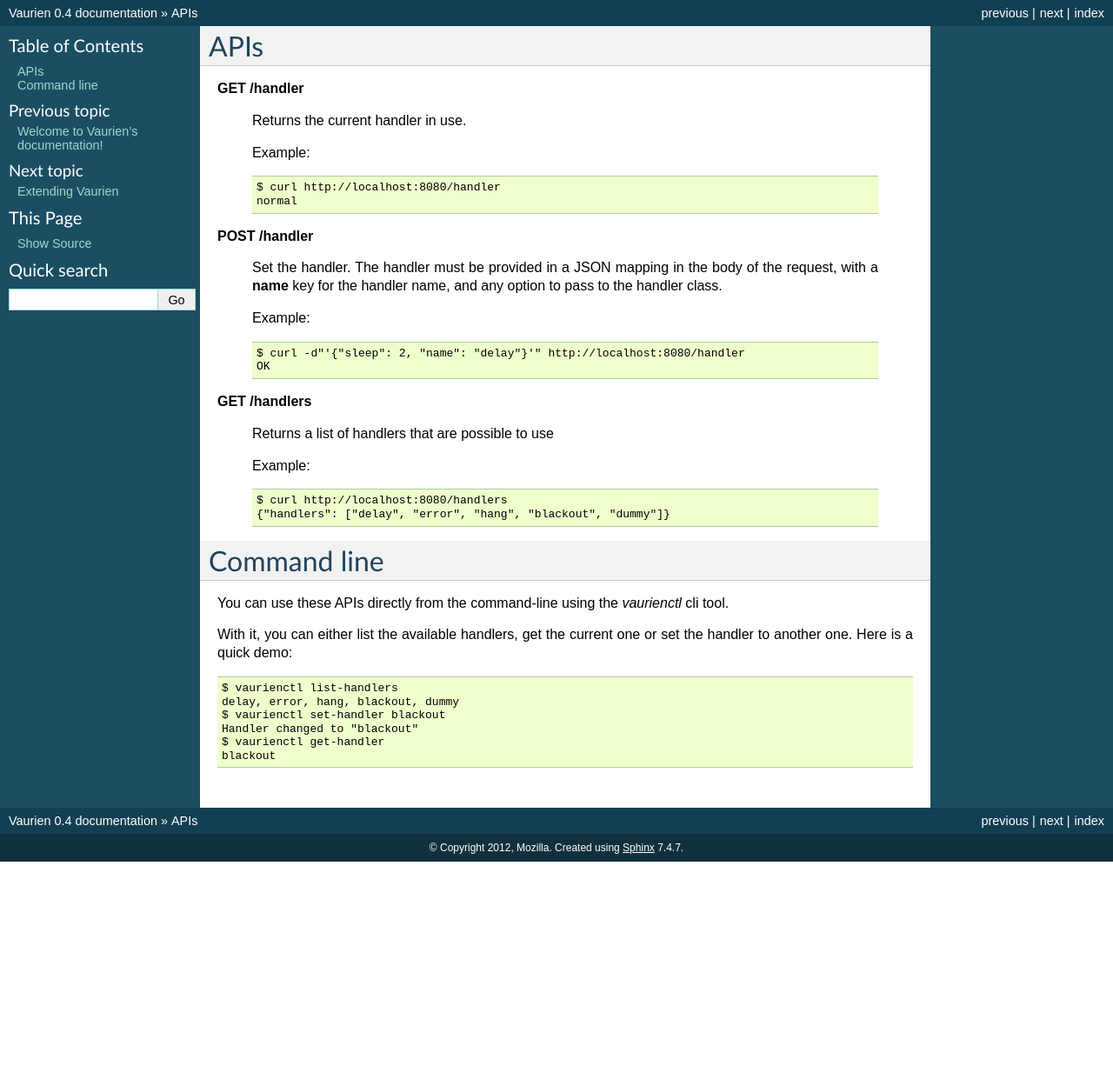
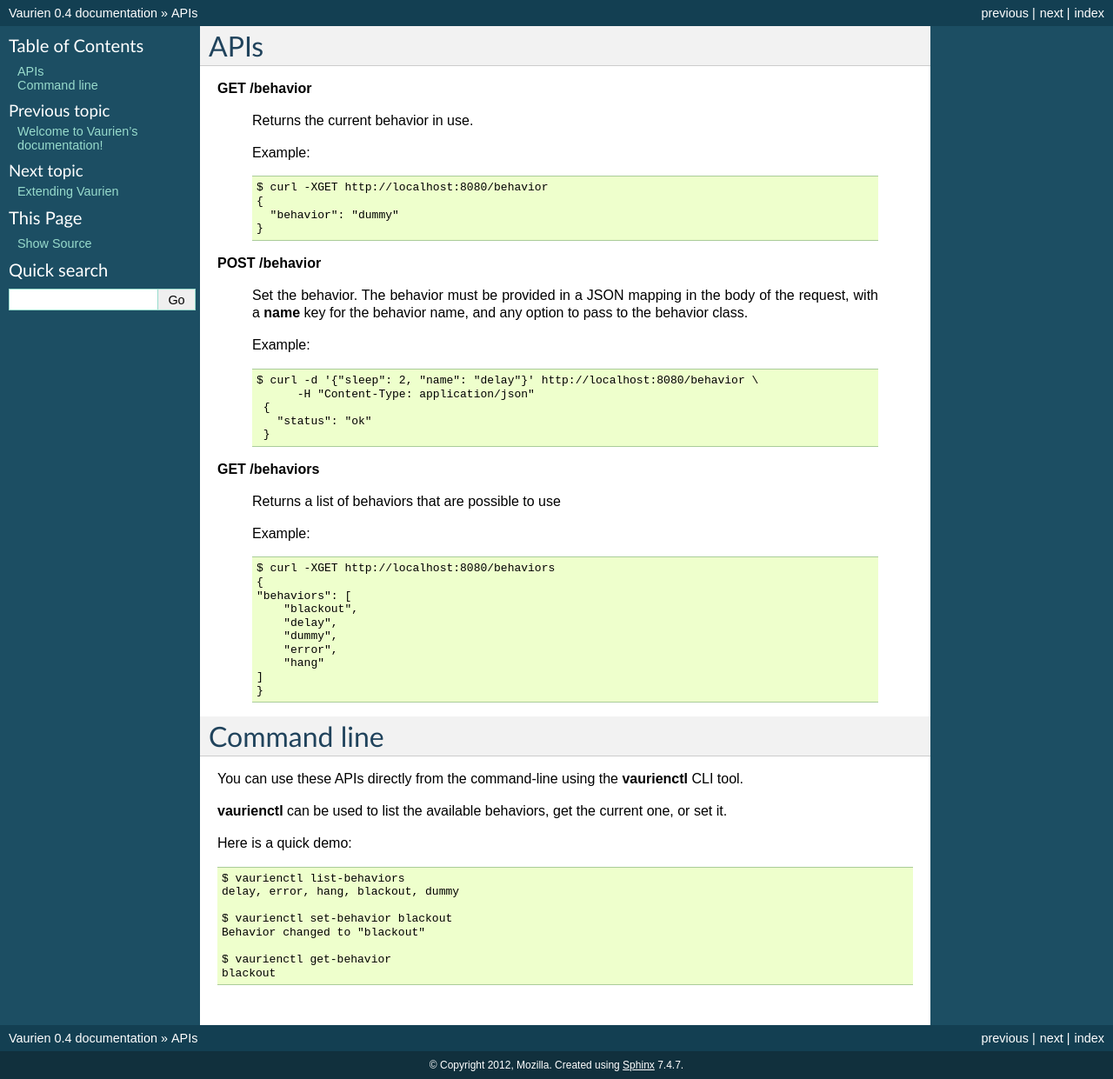
Before and after one commit to community-libs/vaurien, a Sphinx documentation site: the page built from docs/source/apis.rst, in a window 1280 px wide. Shown: the whole page at 87% size. Built offline with Sphinx 7.4.7, drawn with Linux system fonts in a browser that asks for light colours; pages that are not in the unit, such as notebooks, are missing from menus; before the commit the page ends 991 px from its top, so only the background shows below that.

Commit message:
more doc consolidation

```diff
--- a/docs/source/apis.rst
+++ b/docs/source/apis.rst
@@ -4,50 +4,67 @@
 ====
 
 
-**GET** **/handler**
+**GET** **/behavior**
 
-   Returns the current handler in use.
+   Returns the current behavior in use.
 
    Example::
 
-      $ curl http://localhost:8080/handler
-      normal
+       $ curl -XGET http://localhost:8080/behavior
+       {
+         "behavior": "dummy"
+       }
 
 
-**POST** **/handler**
+**POST** **/behavior**
 
-   Set the handler. The handler must be provided in a JSON mapping
-   in the body of the request, with a **name** key for the handler
-   name, and any option to pass to the handler class.
+   Set the behavior. The behavior must be provided in a JSON mapping
+   in the body of the request, with a **name** key for the behavior
+   name, and any option to pass to the behavior class.
 
    Example::
 
-     $ curl -d"'{"sleep": 2, "name": "delay"}'" http://localhost:8080/handler
-     OK
+      $ curl -d '{"sleep": 2, "name": "delay"}' http://localhost:8080/behavior \
+            -H "Content-Type: application/json"
+       {
+         "status": "ok"
+       }
 
 
-**GET** **/handlers**
+**GET** **/behaviors**
 
-   Returns a list of handlers that are possible to use
+   Returns a list of behaviors that are possible to use
 
    Example::
 
-      $ curl http://localhost:8080/handlers
-      {"handlers": ["delay", "error", "hang", "blackout", "dummy"]}
+      $ curl -XGET http://localhost:8080/behaviors
+      {
+      "behaviors": [
+          "blackout",
+          "delay",
+          "dummy",
+          "error",
+          "hang"
+      ]
+      }
 
 
 Command line
 ============
 
-You can use these APIs directly from the command-line using the `vaurienctl`
-cli tool.
+You can use these APIs directly from the command-line using the **vaurienctl**
+CLI tool.
 
-With it, you can either list the available handlers, get the current one or set
-the handler to another one. Here is a quick demo::
+**vaurienctl** can be used to list the available behaviors, get the current one,
+or set it.
 
-    $ vaurienctl list-handlers
+Here is a quick demo::
+
+    $ vaurienctl list-behaviors
     delay, error, hang, blackout, dummy
-    $ vaurienctl set-handler blackout
-    Handler changed to "blackout"
-    $ vaurienctl get-handler
+
+    $ vaurienctl set-behavior blackout
+    Behavior changed to "blackout"
+
+    $ vaurienctl get-behavior
     blackout
```
Also changed, not shown: docs/source/index.rst (+4 -6 lines), 1 other file.
